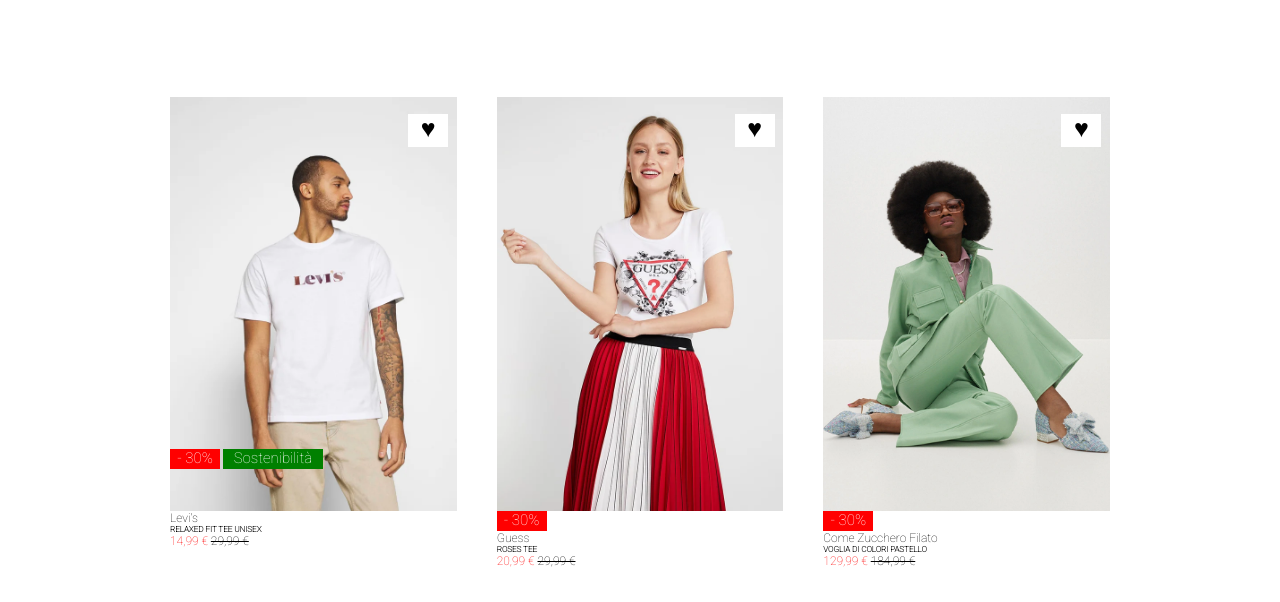
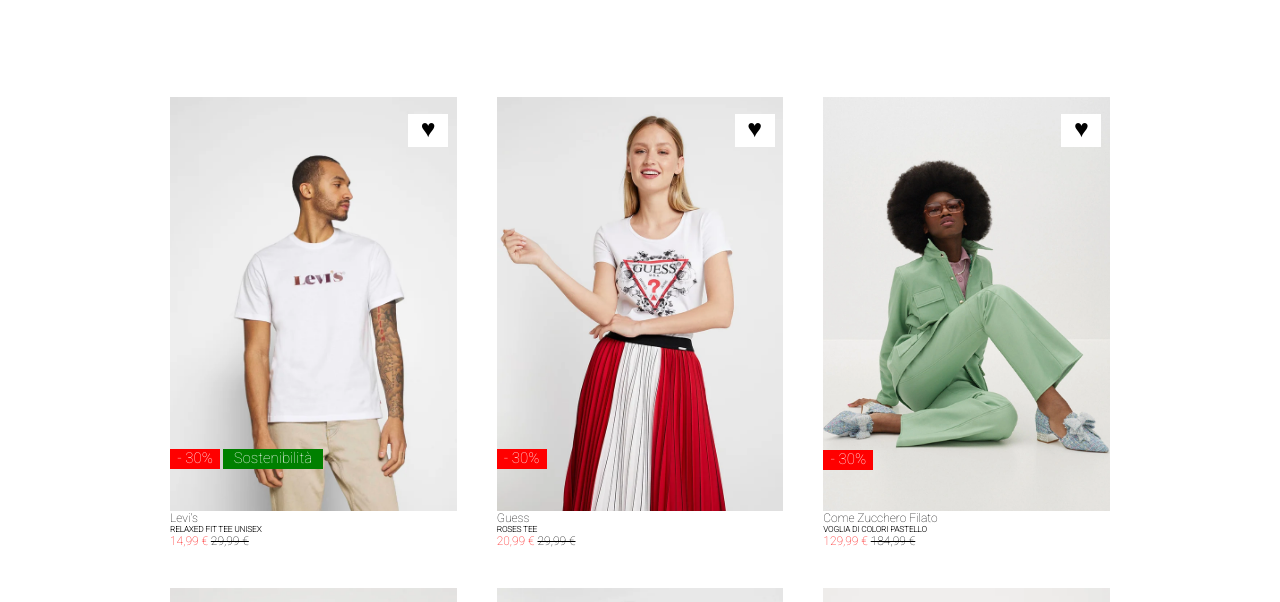
Before and after one commit to DamianoLunardo/html-css-boolando, a plain HTML site: page index.html in a window 1280 px wide. Shown: the part 118-720 px from the top of the page. Drawn offline with Linux system fonts and the light colour scheme.

Commit message:
LAST FIX for error card 2-3

```diff
--- a/index.html
+++ b/index.html
@@ -39,8 +39,8 @@
                                     <img class="image2" src="./img/1b.webp">
                                     <span class="heart-icon rectangle square">&hearts;</span>
                                     <div class="text">
-                                    <span class="discount rectangle-red">- 30%</span>
-                                    <span class="sustainability rectangle-green">Sostenibilità</span>
+                                        <span class="discount rectangle-red">- 30%</span>
+                                        <span class="sustainability rectangle-green">Sostenibilità</span>
                                     </div>
 
 								</figure>
@@ -54,8 +54,12 @@
 								<figure class="card__image">
 									<img class="image1" src="./img/2.webp" alt="img2" />
                                     <img class="image2" src="./img/2b.webp">
+                                    <div class="text"></div>
 									<span class="heart-icon square">&hearts;</span>
-                                    <span class="discount rectangle-red">- 30%</span>
+                                    <div class="text">
+                                     <span class="discount rectangle-red">- 30%</span>
+                                    </div>
+
 								</figure>
                                 Guess
                                 <h6>ROSES TEE</h6>
@@ -68,7 +72,10 @@
 									<img class="image1" src="./img/3.webp" alt="img3" />
                                     <img class="image2" src="./img/3b.webp">
 									<span class="heart-icon square">&hearts;</span>
-                                    <span class="discount rectangle-red">- 30%</span>
+                                    <div class="text">
+                                     <span class="discount rectangle-red">- 30%</span>
+                                    </div>
+
 								</figure>
                                 Come Zucchero Filato
                                 <h6>VOGLIA DI COLORI PASTELLO</h6>
```
